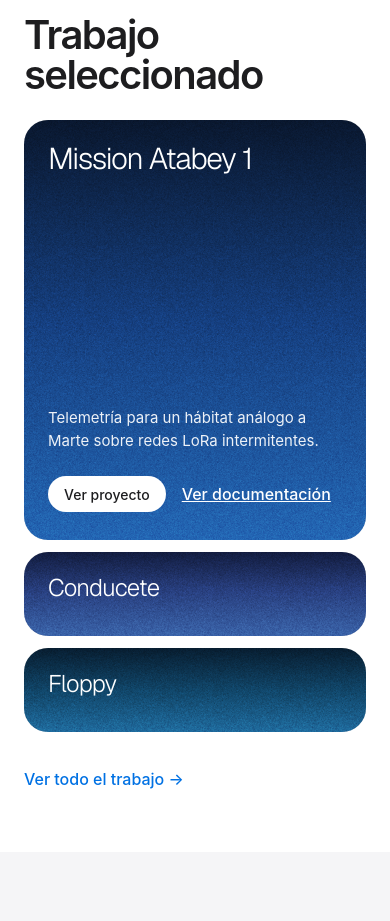
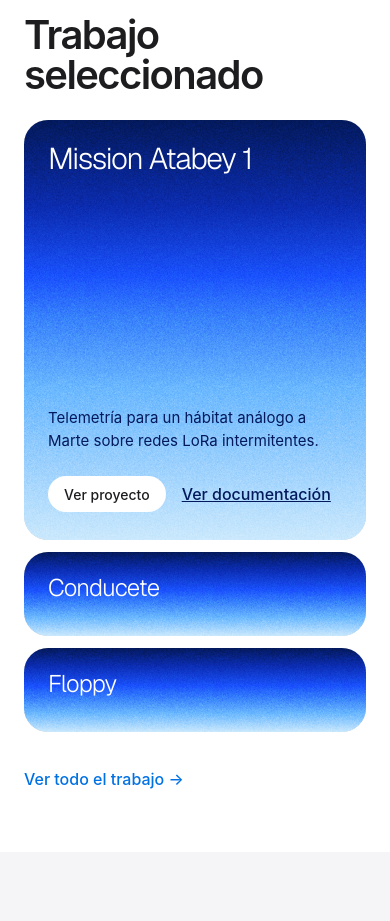
Before and after one commit to mxnueh/portfolio-mxnueh, a Next.js app: page /es in a window 390 px wide. Shown: the part 5060-5981 px from the top of the page. Built offline with nearby package versions, Linux system fonts and the light colour scheme.

Commit message:
Ajusta el degradado de Selected work a la referencia

```diff
--- a/src/app/globals.css
+++ b/src/app/globals.css
@@ -519,7 +519,16 @@ input:focus-visible {
   transition: flex 0.4s ease;
   color: #fff;
   isolation: isolate;
-  background-color: #09172e;
+  background-color: #03195b;
+  background-image: linear-gradient(
+    to bottom,
+    #03195b,
+    #0b2cb1 21%,
+    #1951fc var(--selected-work-royal-stop, 45%),
+    #3781fc var(--selected-work-blue-stop, 60%),
+    #6bb8ff var(--selected-work-sky-stop, 78%),
+    #cbe9fd
+  );
   display: flex;
   flex-direction: column;
   min-width: 0;
@@ -605,7 +614,6 @@ input:focus-visible {
 .selected-work .ar {
   font: 400 13px/20px ui-monospace, SFMono-Regular, Menlo, Monaco, Consolas, "Liberation Mono", "Courier New", monospace;
   letter-spacing: 0.02em;
-  color: rgb(255 255 255 / 85%);
 }
 
 .selected-work .sx {
@@ -613,6 +621,7 @@ input:focus-visible {
   padding: 0 24px 24px;
   gap: 12px;
   flex-direction: column;
+  color: #03195b;
 }
 
 .selected-work .st.on .sx {
@@ -623,7 +632,6 @@ input:focus-visible {
   font-size: clamp(15px, 1.1vw, 16px);
   line-height: 1.5;
   max-width: 60ch;
-  color: rgb(255 255 255 / 92%);
 }
 
 .selected-work .sx .acts {
@@ -655,7 +663,6 @@ input:focus-visible {
 }
 
 .selected-work .sx .lnk {
-  color: #fff;
   text-decoration: underline;
   font-weight: 500;
   min-height: 44px;
@@ -692,6 +699,9 @@ input:focus-visible {
     flex: none !important;
   }
   .selected-work .st.on {
+    --selected-work-royal-stop: 37%;
+    --selected-work-blue-stop: 47%;
+    --selected-work-sky-stop: 64%;
     min-height: 420px;
   }
   .selected-work .st:not(.on) .sb .ct {
--- a/src/components/SelectedWork.tsx
+++ b/src/components/SelectedWork.tsx
@@ -53,7 +53,6 @@ export function SelectedWork({ lang }: SelectedWorkProps) {
                 <div
                   key={project.id}
                   className={`st ${isOpen ? 'on' : ''}`}
-                  style={{ backgroundImage: project.coverGradient }}
                 >
                   <h3 className="st-h3">
                     <button
--- a/src/data/content.en.json
+++ b/src/data/content.en.json
@@ -85,7 +85,6 @@
           "title": "Mission Atabey 1",
           "description": "Telemetry for a Mars-analog habitat over intermittent LoRa networks.",
           "tags": ["Python", "FastAPI", "React"],
-          "coverGradient": "linear-gradient(to bottom, #09172E, #153F80 48%, #2366B4)",
           "projectUrl": "/work/mission-atabey",
           "docsUrl": "https://github.com/mxnueh"
         },
@@ -94,7 +93,6 @@
           "title": "Conducete",
           "description": "Mobile road-safety education app for Dominican drivers.",
           "tags": ["Flutter", "Flask", "PostgreSQL"],
-          "coverGradient": "linear-gradient(to bottom, #121C3F, #283F7F 46%, #3A63A9)",
           "projectUrl": "/work/conduete",
           "docsUrl": "https://github.com/mxnueh"
         },
@@ -103,7 +101,6 @@
           "title": "Floppy",
           "description": "Community early flood warning system built on IoT.",
           "tags": ["ESP32", "Flask"],
-          "coverGradient": "linear-gradient(to bottom, #071D30, #104568 50%, #1F6B9E)",
           "projectUrl": "/work/floppy",
           "docsUrl": "https://github.com/mxnueh/floppy"
         }
--- a/src/data/content.es.json
+++ b/src/data/content.es.json
@@ -85,7 +85,6 @@
           "title": "Mission Atabey 1",
           "description": "Telemetría para un hábitat análogo a Marte sobre redes LoRa intermitentes.",
           "tags": ["Python", "FastAPI", "React"],
-          "coverGradient": "linear-gradient(to bottom, #09172E, #153F80 48%, #2366B4)",
           "projectUrl": "/es/work/mission-atabey",
           "docsUrl": "https://github.com/mxnueh"
         },
@@ -94,7 +93,6 @@
           "title": "Conducete",
           "description": "App móvil de educación vial para conductores dominicanos.",
           "tags": ["Flutter", "Flask", "PostgreSQL"],
-          "coverGradient": "linear-gradient(to bottom, #121C3F, #283F7F 46%, #3A63A9)",
           "projectUrl": "/es/work/conduete",
           "docsUrl": "https://github.com/mxnueh"
         },
@@ -103,7 +101,6 @@
           "title": "Floppy",
           "description": "Sistema comunitario de alerta temprana de inundaciones basado en IoT.",
           "tags": ["ESP32", "Flask"],
-          "coverGradient": "linear-gradient(to bottom, #071D30, #104568 50%, #1F6B9E)",
           "projectUrl": "/es/work/floppy",
           "docsUrl": "https://github.com/mxnueh/floppy"
         }
--- a/src/lib/types.ts
+++ b/src/lib/types.ts
@@ -96,7 +96,6 @@ export interface SelectedWorkProject {
   architecture?: string;
   description: string;
   tags: string[];
-  coverGradient: string;
   cover?: string;
   projectUrl: string;
   docsUrl?: string;
```
